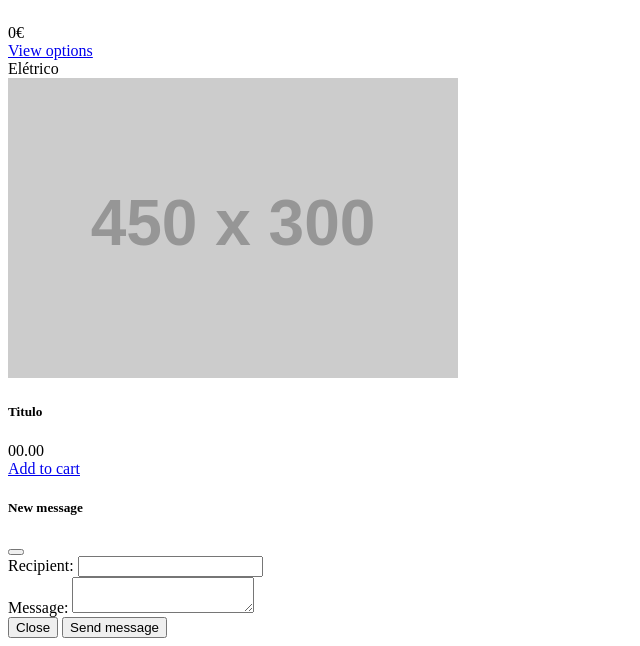
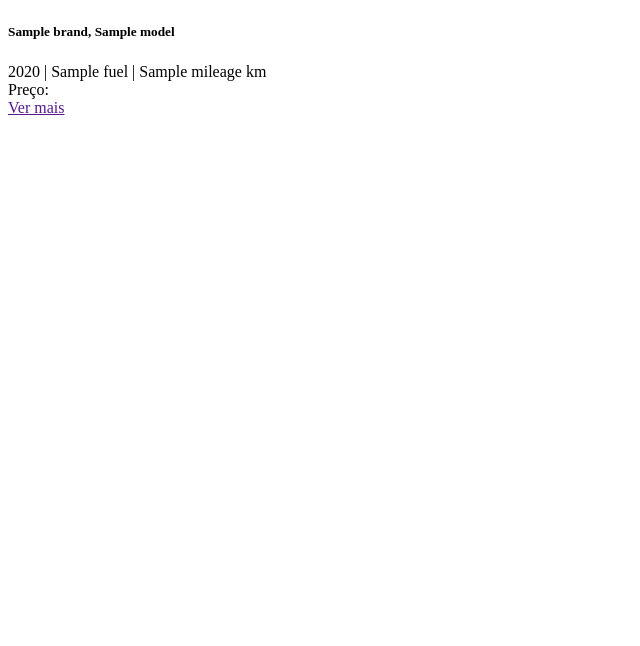
Before and after one commit to JSantosRamos/Projecto_PLSI, a Yii app: template frontend/views/vehicle/view.php in a window 1280 px wide. Shown: the part 1140-1786 px from the top of the page, without its empty margins (0-640 px from the left). After the commit the page ends 1255 px from the top, so only its background shows below. Run offline with PHP 8.4 and a stand-in for Yii, Linux system fonts and the light colour scheme; the template is opened without the code that fills it: most values are stand-ins (such as "Sample title", 1, 10 or a date in 2020); grey boxes labelled with a size stand in for pictures from a placeholder-image service; data that the repository does not hold is empty; some libraries are stand-ins or nearby versions.

Commit message:
Alterações frontend vendauser e vehicle
- O idUser na venda agora passa a ser logo atribuido no controller, já não é passado como parametro.
- Em vez de usar o widget do grid da yii2 para ver os resultados, alterei para listview widget da yii2 e adicionei uma nova view (_item) esta view passa a ser responsável pela forma que os dados são apresentados.
- A view do veículo tem tem veículos de interesse a funcionar e a imagem do veiculo passou a caroussel para quando forem adicionado mais imagens ao veiculo

```diff
--- a/frontend/views/vehicle/_vehicle.php
+++ b/frontend/views/vehicle/_vehicle.php
@@ -1,4 +1,3 @@
-<?php //foreach ($vehicles as $vehicle): ?>
 
     <div class="card h-100">
         <!-- Vehicle image-->
@@ -23,5 +22,3 @@
                     mais</a></div>
         </div>
     </div>
-
-<?php //endforeach; ?>
--- a/frontend/views/vehicle/view.php
+++ b/frontend/views/vehicle/view.php
@@ -46,10 +46,37 @@
 <body>
 
 <!-- Product section-->
-<section class="py-5 bg-light" >
+<section class="py-5 bg-light">
     <div class="container px-4 px-lg-5 my-5">
         <div class="row gx-4 gx-lg-5 align-items-center">
-            <div class="col-md-6"><img class="card-img-top mb-5 mb-md-0" src="http://frontendstand.test/storage/<?= $model->image ?>" alt="..."/></div>
+            <div class="col-md-6">
+                <div id="carouselExampleIndicators" class="carousel slide" data-bs-ride="carousel">
+                    <div class="carousel-indicators">
+                        <button type="button" data-bs-target="#carouselExampleIndicators" data-bs-slide-to="0"
+                                class="active" aria-current="true" aria-label="Slide 1"></button>
+                        <button type="button" data-bs-target="#carouselExampleIndicators" data-bs-slide-to="1"
+                                aria-label="Slide 2"></button>
+                        <button type="button" data-bs-target="#carouselExampleIndicators" data-bs-slide-to="2"
+                                aria-label="Slide 3"></button>
+                    </div>
+                    <div class="carousel-inner">
+                        <div class="carousel-item active">
+                            <img src="http://frontendstand.test/storage/<?= $model->image ?>" class="d-block w-100"
+                                 alt="...">
+                        </div>
+                    </div>
+                    <button class="carousel-control-prev" type="button" data-bs-target="#carouselExampleIndicators"
+                            data-bs-slide="prev">
+                        <span class="carousel-control-prev-icon" aria-hidden="true"></span>
+                        <span class="visually-hidden">Previous</span>
+                    </button>
+                    <button class="carousel-control-next" type="button" data-bs-target="#carouselExampleIndicators"
+                            data-bs-slide="next">
+                        <span class="carousel-control-next-icon" aria-hidden="true"></span>
+                        <span class="visually-hidden">Next</span>
+                    </button>
+                </div>
+            </div>
             <div class="col-md-6">
                 <div class="small mb-1">Refêrencia: <?= $model->id ?></div>
                 <h4 class="display-5 fw-bolder"><?= $model->brand ?>, <span><?= $model->model ?></span></h4>
@@ -59,9 +86,11 @@
                 <p class="lead"><?= $model->description ?></p>
                 <div class="d-flex">
                     <div class="text-center">
-                        <a class="btn btn-outline-dark mt-auto" href="<?php echo Url::toRoute(['/testdrive/create', 'veiculo_id' =>$model->id, 'veiculo_info' =>$model->brand . ', ' . $model->model])?>">
+                        <a class="btn btn-outline-dark mt-auto"
+                           href="<?php echo Url::toRoute(['/testdrive/create', 'veiculo_id' => $model->id, 'veiculo_info' => $model->brand . ', ' . $model->model]) ?>">
                             Teste-Drive
-                            <svg xmlns="http://www.w3.org/2000/svg" width="16" height="16" fill="currentColor" class="bi bi-car-front-fill" viewBox="0 0 16 16">
+                            <svg xmlns="http://www.w3.org/2000/svg" width="16" height="16" fill="currentColor"
+                                 class="bi bi-car-front-fill" viewBox="0 0 16 16">
                                 <path d="M2.52 3.515A2.5 2.5 0 0 1 4.82 2h6.362c1 0 1.904.596 2.298 1.515l.792 1.848c.075.175.21.319.38.404.5.25.855.715.965 1.262l.335 1.679c.033.161.049.325.049.49v.413c0 .814-.39 1.543-1 1.997V13.5a.5.5 0 0 1-.5.5h-2a.5.5 0 0 1-.5-.5v-1.338c-1.292.048-2.745.088-4 .088s-2.708-.04-4-.088V13.5a.5.5 0 0 1-.5.5h-2a.5.5 0 0 1-.5-.5v-1.892c-.61-.454-1-1.183-1-1.997v-.413a2.5 2.5 0 0 1 .049-.49l.335-1.68c.11-.546.465-1.012.964-1.261a.807.807 0 0 0 .381-.404l.792-1.848ZM3 10a1 1 0 1 0 0-2 1 1 0 0 0 0 2Zm10 0a1 1 0 1 0 0-2 1 1 0 0 0 0 2ZM6 8a1 1 0 0 0 0 2h4a1 1 0 1 0 0-2H6ZM2.906 5.189a.51.51 0 0 0 .497.731c.91-.073 3.35-.17 4.597-.17 1.247 0 3.688.097 4.597.17a.51.51 0 0 0 .497-.731l-.956-1.913A.5.5 0 0 0 11.691 3H4.309a.5.5 0 0 0-.447.276L2.906 5.19Z"/>
                             </svg>
                         </a>
@@ -90,79 +119,37 @@
     <div class="container px-4 px-lg-5 mt-5">
         <h2 class="fw-bolder mb-4">Pode ser do seu Interesse.</h2>
         <div class="row gx-4 gx-lg-5 row-cols-2 row-cols-md-3 row-cols-xl-4 justify-content-center">
+            <?php foreach ($items as $item): ?>
                 <div class="col mb-5">
                     <div class="card h-100">
-                    <!-- Product image-->
-                    <img class="card-img-top" src="https://dummyimage.com/450x300/dee2e6/6c757d.jpg" alt="..."/>
-                    <!-- Product details-->
+                        <!-- Vehicle image-->
+                        <img class="card-img-top" src="http://frontendstand.test/storage/<?= $item->image ?>"
+                             alt=""/>
+                        <!-- Vehicle details-->
                         <div class="card-body p-4">
                             <div class="text-center">
-                            <!-- Product name-->
-                            <h5 class="fw-bolder">Titulo</h5>
+                                <h5 class="fw-bolder"><?= $item->brand ?>, <span><?= $item->model ?></span></h5>
+                                <div class="text-secondary"><?= $item->year ?> | <?= $item->fuel ?>
+                                    | <?= $item->mileage ?> km
+                                </div>
                                 <!-- Product price-->
-                            0€
+                                <div class="text-secondary"> Preço:
+                                    <span><?= Yii::$app->formatter->asCurrency($item->price) ?></span></div>
                             </div>
                         </div>
                         <!-- Product actions-->
                         <div class="card-footer p-4 pt-0 border-top-0 bg-transparent">
-                        <div class="text-center"><a class="btn btn-outline-dark mt-auto" href="#">View options</a></div>
+                            <div class="text-center"><a class="btn btn-outline-dark mt-auto"
+                                                        href="<?= Yii::$app->urlManager->createUrl(['vehicle/view', 'id' => $item->id]) ?>">Ver
+                                    mais</a></div>
                         </div>
                     </div>
                 </div>
-            <div class="col mb-5">
-                <div class="card h-100">
-                    <!-- Sale badge-->
-                    <div class="badge bg-dark text-white position-absolute" style="top: 0.5rem; right: 0.5rem">Elétrico
-                    </div>
-                    <!-- Product image-->
-                    <img class="card-img-top" src="https://dummyimage.com/450x300/dee2e6/6c757d.jpg" alt="..."/>
-                    <!-- Product details-->
-                    <div class="card-body p-4">
-                        <div class="text-center">
-                            <!-- Product name-->
-                            <h5 class="fw-bolder">Titulo</h5>
-                            <!-- Product price-->
-                            00.00
-                        </div>
-                    </div>
-                    <!-- Product actions-->
-                    <div class="card-footer p-4 pt-0 border-top-0 bg-transparent">
-                        <div class="text-center"><a class="btn btn-outline-dark mt-auto" href="#">Add to cart</a></div>
-                    </div>
-                </div>
-            </div>
+            <?php endforeach; ?>
         </div>
     </div>
 </section>
 <!-- Bootstrap core JS-->
 <script src="https://cdn.jsdelivr.net/npm/bootstrap@5.1.3/dist/js/bootstrap.bundle.min.js"></script>
 </body>
-
-<!-- Modal Test-Drive -->
-<div class="modal fade" id="exampleModal" tabindex="-1" aria-labelledby="exampleModalLabel" aria-hidden="true">
-    <div class="modal-dialog">
-        <div class="modal-content">
-            <div class="modal-header">
-                <h5 class="modal-title" id="exampleModalLabel">New message</h5>
-                <button type="button" class="btn-close" data-bs-dismiss="modal" aria-label="Close"></button>
-            </div>
-            <div class="modal-body">
-                <form>
-                    <div class="mb-3">
-                        <label for="recipient-name" class="col-form-label">Recipient:</label>
-                        <input type="text" class="form-control" id="recipient-name">
-                    </div>
-                    <div class="mb-3">
-                        <label for="message-text" class="col-form-label">Message:</label>
-                        <textarea class="form-control" id="message-text"></textarea>
-                    </div>
-                </form>
-            </div>
-            <div class="modal-footer">
-                <button type="button" class="btn btn-secondary" data-bs-dismiss="modal">Close</button>
-                <button type="button" class="btn btn-primary">Send message</button>
-            </div>
-        </div>
-    </div>
-</div>
 </html>
--- a/frontend/views/vendauser/_form.php
+++ b/frontend/views/vendauser/_form.php
@@ -37,7 +37,7 @@
 
     <?= $form->field($model, 'description')->textarea(['maxlength' => true]) ?>
 
-    <?= $form->field($model, 'idUser')->textInput(['value' => $idUser]) ?>
+    <?= $form->field($model, 'idUser')->textInput() ?>
 
     <div class="form-group">
         <?= Html::submitButton('Enviar', ['class' => 'btn btn-success']) ?>
--- a/frontend/views/vendauser/create.php
+++ b/frontend/views/vendauser/create.php
@@ -15,7 +15,6 @@
 
     <?= $this->render('_form', [
         'model' => $model,
-        'idUser' => $idUser,
     ]) ?>
 
 </div>
--- a/frontend/views/vendauser/update.php
+++ b/frontend/views/vendauser/update.php
@@ -16,7 +16,6 @@
 
     <?= $this->render('_form', [
         'model' => $model,
-        'idUser' => $idUser,
     ]) ?>
 
 </div>
--- a/frontend/views/vendauser/view.php
+++ b/frontend/views/vendauser/view.php
@@ -9,7 +9,7 @@
 /** @var common\models\Vendauser $model */
 
 $this->title = 'Proposta de venda: ' . $model->brand .'('.$model->plate.')';
-$this->params['breadcrumbs'][] = ['label' => 'Vendausers', 'url' => ['index']];
+$this->params['breadcrumbs'][] = ['label' => 'Área Pessoal', 'url' => ['index']];
 $this->params['breadcrumbs'][] = $this->title;
 \yii\web\YiiAsset::register($this);
 ?>
```
Also changed, not shown: frontend/views/vendauser/_item.php (added, +32 -0 lines), frontend/views/vendauser/index.php (+27 -4 lines). Lines whose indentation alone changed are shown as unchanged.
